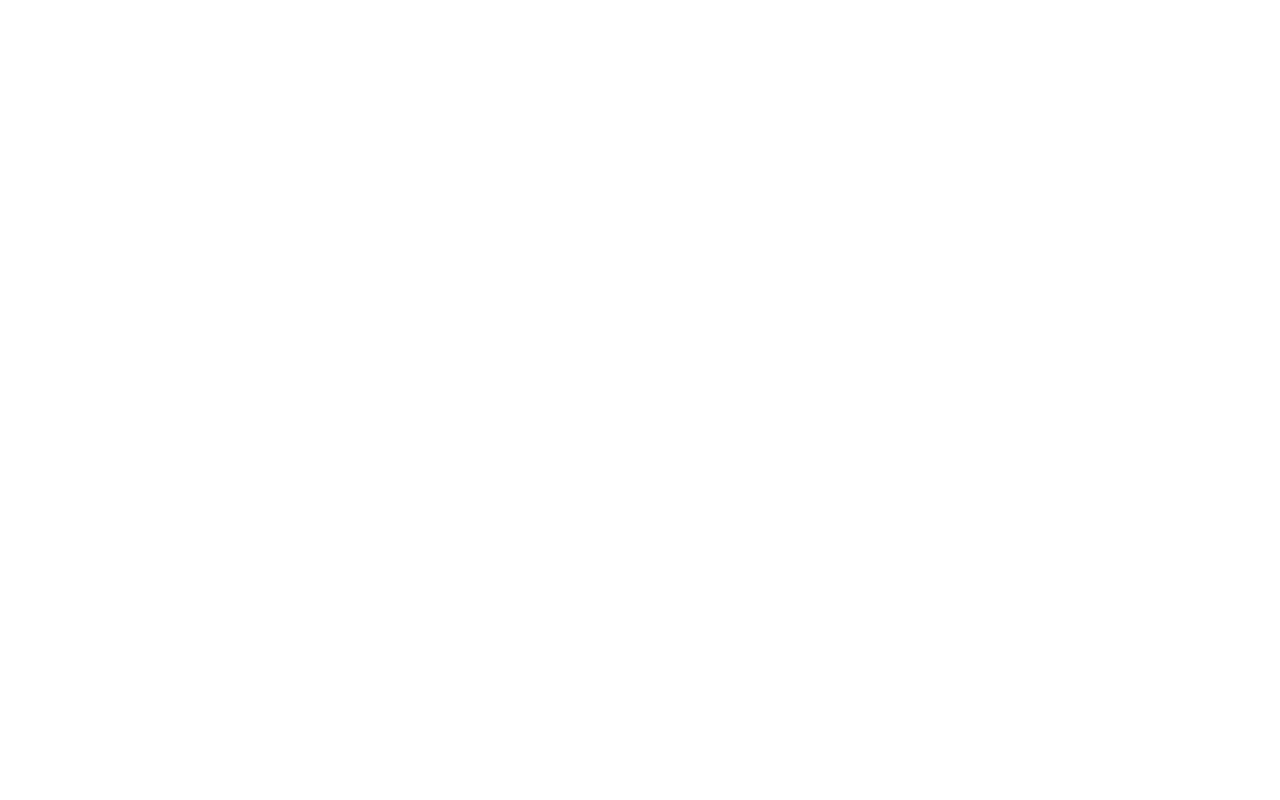
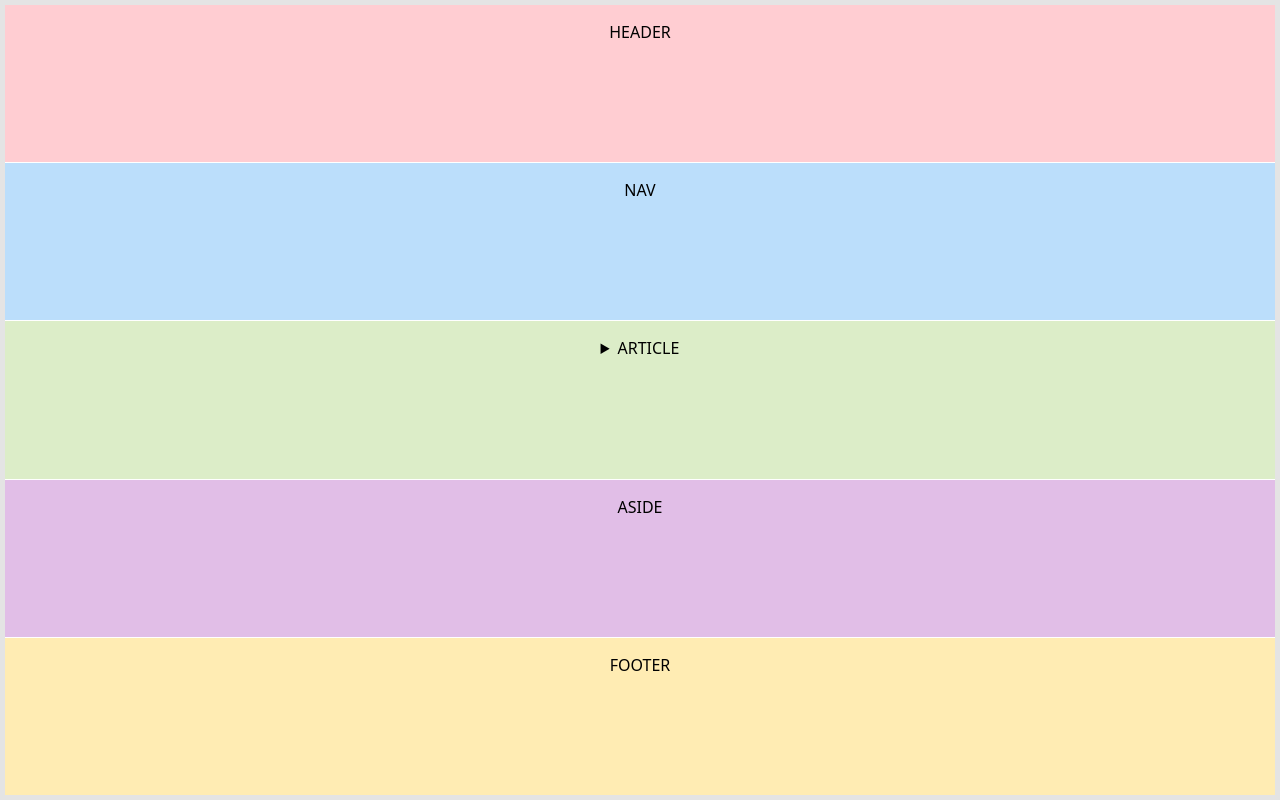
Before and after one commit to xs30snw/web, a plain HTML site: page template-01/index.html in a window 1280 px wide. Drawn offline with Linux system fonts and the light colour scheme.

Commit message:
Added two-column layout

```diff
--- a/template-01/index.html
+++ b/template-01/index.html
@@ -4,12 +4,49 @@
 
   <head>
       <meta charset="utf-8">
-        <title></title>
+      <title>Main Page</title>
 
       <link rel="stylesheet" href="styles.css">
   </head>
 
   <body>
+    <div class="page-wrap">
 
+      <header class="page-header">
+        Header
+      </header>
+      <nav class="page-nav">
+        Nav
+      </nav>
+      <main class="page-main">
+        <article>
+          <details>
+            <summary>Article</summary>
+            <p>Lorem ipsum dolor, sit amet consectetur adipisicing elit. Dignissimos laborum cumque incidunt, enim ipsa dicta? Porro illo doloribus, consectetur eum exercitationem sit ipsam, est nesciunt maxime, eius animi dolor? Harum.</p>
+            <p>Commodi culpa deserunt dolor sed, ipsam tempore ullam architecto fuga voluptas, quis veniam. Vitae veniam, odit adipisci, quas similique debitis excepturi quisquam minima facere temporibus, porro optio perferendis iusto fuga.</p>
+            <p>Illo numquam, sapiente neque repellendus facere amet doloribus asperiores quia eum? Sunt vero amet neque vel? Tempora, nulla voluptatum amet autem culpa magnam debitis! Dolores esse quam amet nobis ut.</p>
+            <p>Sunt excepturi in nostrum, fugiat veritatis ab sit sequi nemo aperiam deserunt temporibus, dolorem ex adipisci autem. Quasi, iure fugiat! Nulla amet doloribus velit nam tempora, soluta consequatur doloremque omnis?</p>
+            <p>Officia ea repellat ad, sapiente eligendi modi magni quos temporibus totam culpa corporis, dignissimos quibusdam mollitia dolore eaque suscipit soluta beatae ipsam! Aperiam doloremque vero soluta pariatur possimus. Cupiditate, fuga.</p>
+            <p>Beatae deserunt veritatis magni quis quae enim ad est dignissimos iste, quidem, dolores temporibus asperiores natus inventore, nobis eius facere adipisci doloremque eligendi autem magnam excepturi? Inventore, iusto soluta. Maiores.</p>
+            <p>Enim facilis aspernatur, maiores unde at inventore temporibus minima possimus eveniet? Cum alias, asperiores quibusdam doloribus, vel ullam qui in dicta recusandae eaque atque dolor perspiciatis tenetur, fugit vero reprehenderit.</p>
+            <p>Reiciendis, deleniti eius nostrum fugit commodi quasi esse molestias non voluptates, corrupti excepturi voluptatibus, consequatur ipsa animi placeat quia corporis ut itaque quos pariatur inventore. Quasi incidunt sapiente quisquam soluta?</p>
+            <p>Laboriosam eos atque possimus assumenda quia voluptatem saepe optio, eveniet laborum. Sit esse doloremque laboriosam? Ullam inventore ut facilis accusamus, ipsum, autem labore incidunt consequatur eos dolorem, sit aperiam odit.</p>
+            <p>Consequuntur pariatur illum doloremque, necessitatibus praesentium quis cumque officiis non commodi reprehenderit quaerat velit saepe impedit vitae dolores, veritatis reiciendis ducimus nobis totam, itaque porro temporibus excepturi error iste! Sunt.</p>
+            <p>Commodi culpa deserunt dolor sed, ipsam tempore ullam architecto fuga voluptas, quis veniam. Vitae veniam, odit adipisci, quas similique debitis excepturi quisquam minima facere temporibus, porro optio perferendis iusto fuga.</p>
+            <p>Illo numquam, sapiente neque repellendus facere amet doloribus asperiores quia eum? Sunt vero amet neque vel? Tempora, nulla voluptatum amet autem culpa magnam debitis! Dolores esse quam amet nobis ut.</p>
+            <p>Sunt excepturi in nostrum, fugiat veritatis ab sit sequi nemo aperiam deserunt temporibus, dolorem ex adipisci autem. Quasi, iure fugiat! Nulla amet doloribus velit nam tempora, soluta consequatur doloremque omnis?</p>
+            <p>Officia ea repellat ad, sapiente eligendi modi magni quos temporibus totam culpa corporis, dignissimos quibusdam mollitia dolore eaque suscipit soluta beatae ipsam! Aperiam doloremque vero soluta pariatur possimus. Cupiditate, fuga.</p>
+          </details>
+        </article>
+      </main>
+      <aside class="page-sidebar">
+        Aside
+      </aside>
+      <footer class="page-footer">
+        Footer
+      </footer>
+
+    </div>
   </body>
+
 </html>
--- a/template-01/styles.css
+++ b/template-01/styles.css
@@ -0,0 +1,66 @@
+* {
+  box-sizing: border-box;
+}
+
+body {
+  background: #e4e4e4;
+  padding: 5px;
+  height: 100vh;
+  margin: 0;
+
+  font: 500 100% system-ui, sans-serif;
+  text-transform: uppercase;
+}
+
+.page-wrap {
+  background: white;
+  height: calc(100vh - 10px);
+  box-shadow: 0 0 3px rgba(black, 0.33);
+
+  display: grid;
+  grid-template-columns: minmax(10px, 1fr) minmax(10px, 3fr);
+  grid-template-rows: min-content min-content 1fr min-content;
+  gap: 1px;
+
+  > * {
+    padding: 1rem;
+    text-align: center;
+  }
+
+  @media (min-width: 1000px) {
+    grid-template-columns: 100%;
+    grid-template-rows: auto;
+    > * {
+      grid-column: 1 / -1 !important;
+      grid-row: auto !important;
+    }
+  }
+}
+
+.page-header {
+  grid-column: 1 / -1;
+  background: #ffcdd2;
+}
+
+.page-sidebar {
+  grid-column: 1 / 2;
+  grid-row: 2 / 4;
+  background: #e1bee7;
+}
+.page-nav {
+  grid-column: 2 / 3;
+  background: #bbdefb;
+}
+.page-main {
+  grid-column: 2 / 3;
+  background: #dcedc8;
+}
+.page-footer {
+  grid-column: 1 / -1;
+  background: #ffecb3;
+}
+
+details p {
+  text-transform: none;
+  text-align: left;
+}
```
Also changed, not shown: 1 other file. Lines whose indentation alone changed are shown as unchanged.
